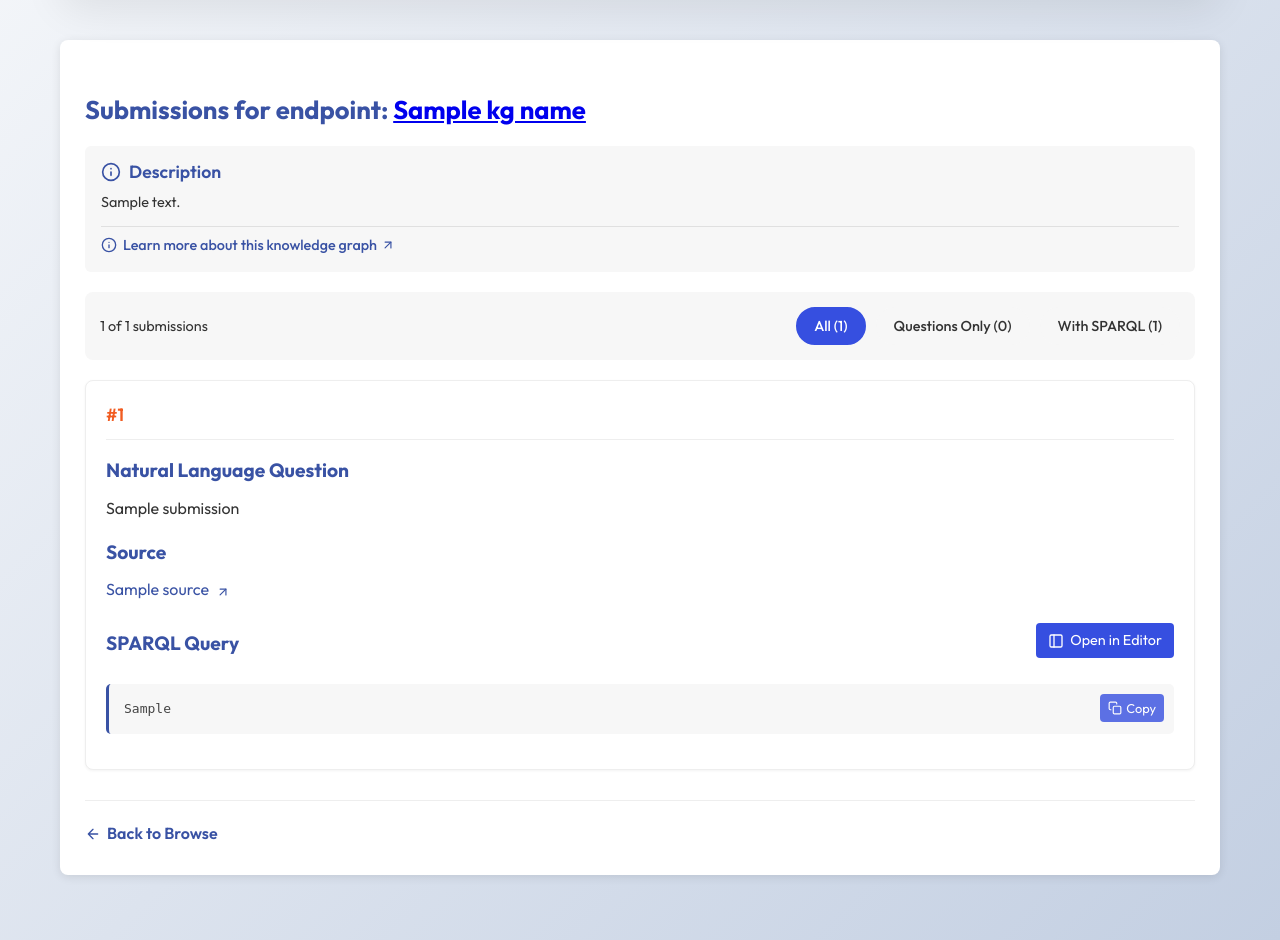
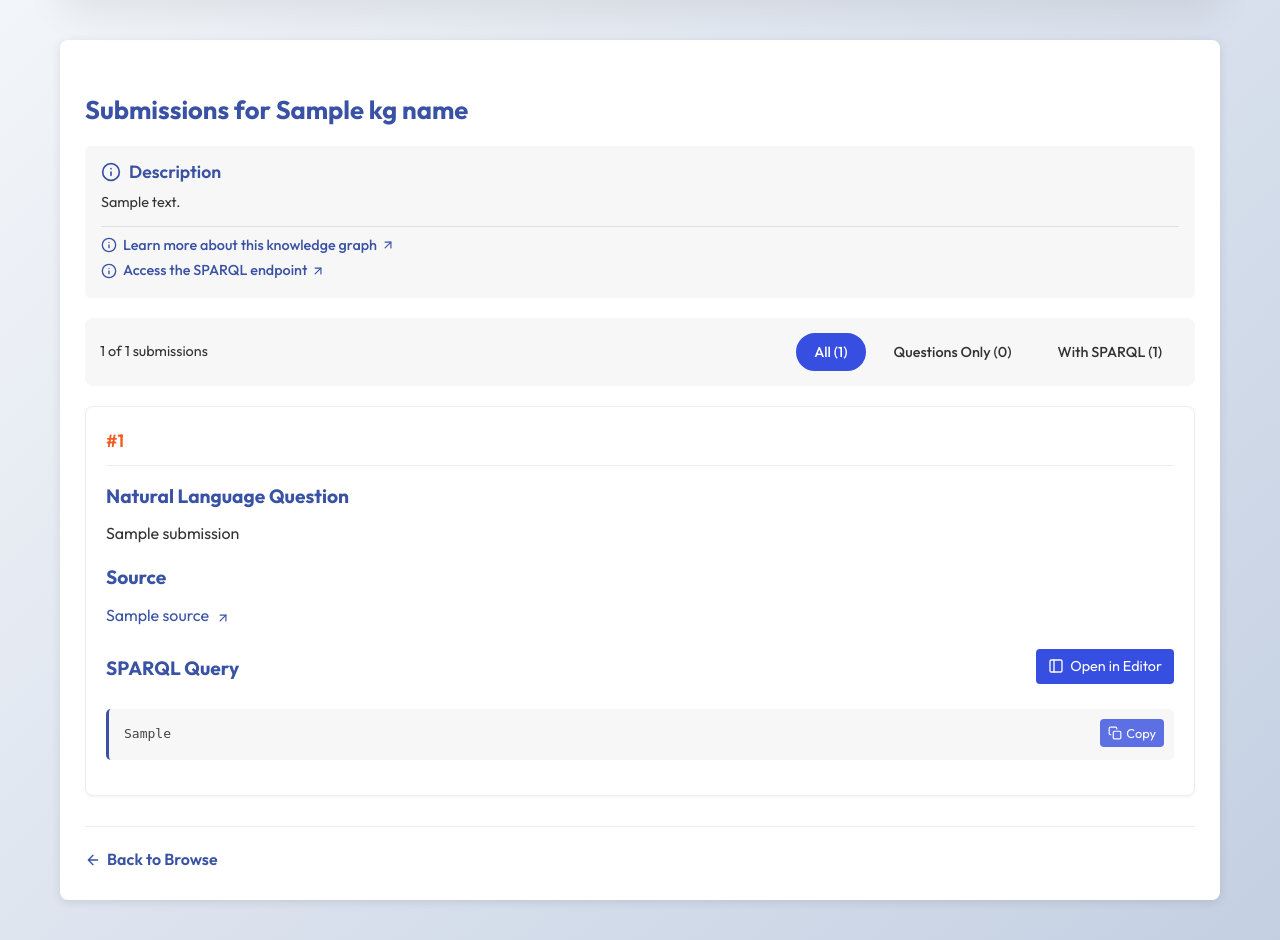
Before and after one commit to odoma-ch/quagga, a FastAPI app: template templates/submissions.html in a window 1280 px wide. Shown: the part 132-1072 px from the top of the page. Run offline with FastAPI, Linux system fonts and the light colour scheme; the template is opened without the code that fills it: most values are stand-ins (such as "Sample title", 1, 10 or a date in 2020); parts of the project's set-up code (start-up, migrations or seed data) failed here and were passed over.

Commit message:
add link to sparql endpoint and about page below

```diff
--- a/main.py
+++ b/main.py
@@ -543,6 +543,7 @@ async def browse_submissions_for_kg(
             "kg_name": kg_metadata["name"],
             "kg_description": kg_metadata["description"],
             "kg_about_page": kg_metadata["about_page"],
+            "is_dump": kg_metadata.get("is_dump", False),
             "is_browse_page": False,
         },
     )
@@ -600,6 +601,7 @@ async def list_submissions_for_kg(
             "kg_name": kg_metadata["name"],
             "kg_description": kg_metadata["description"],
             "kg_about_page": kg_metadata["about_page"],
+            "is_dump": kg_metadata.get("is_dump", False),
         },
     )
 
--- a/templates/submissions.html
+++ b/templates/submissions.html
@@ -955,7 +955,7 @@
             {% if is_browse_page %}
             <h2>{{ kg_name }}{% if not is_browse_page and kg_about_page %} - <a href="{{ kg_about_page }}" target="_blank" rel="noopener noreferrer" style="font-size: 0.8em; color: var(--secondary);">About</a>{% endif %}</h2>
             {% else %}
-            <h2>Submissions for endpoint: <a href="{{ endpoint }}" target="_blank" rel="noopener noreferrer">{{ kg_name }}</a></h2>
+            <h2>Submissions for {{ kg_name }}</h2>
             {% endif %}
             {% if kg_description %}
             <div class="description-section">
@@ -983,7 +983,28 @@
                                 <path d="M7 7h10v10"></path>
                             </svg>
                         </a>
+                        <br>
+                        <a href="{{ endpoint }}" target="_blank" rel="noopener noreferrer" style="display: inline-flex; align-items: center; color: var(--primary); text-decoration: none; font-size: 0.9rem; font-weight: 500; transition: color 0.2s ease;">
+                            <svg xmlns="http://www.w3.org/2000/svg" width="16" height="16" viewBox="0 0 24 24" fill="none" stroke="currentColor" stroke-width="2" stroke-linecap="round" stroke-linejoin="round" style="margin-right: 6px;">
+                                <circle cx="12" cy="12" r="10"></circle>
+                                <path d="M12 16v-4"></path>
+                                <path d="M12 8h.01"></path>
+                            </svg>
+                            {% if is_dump %}
+                            Access the data dump
+                            {% else %}
+                            Access the SPARQL endpoint
+                            {% endif %}
+                            <svg xmlns="http://www.w3.org/2000/svg" width="14" height="14" viewBox="0 0 24 24" fill="none" stroke="currentColor" stroke-width="2" stroke-linecap="round" stroke-linejoin="round" style="margin-left: 4px;">
+                                <path d="M7 17L17 7"></path>
+                                <path d="M7 7h10v10"></path>
+                            </svg>
+                        </a>
+
                     </div>
+
+
+
                     {% endif %}
                 </div>
             </div>
```
